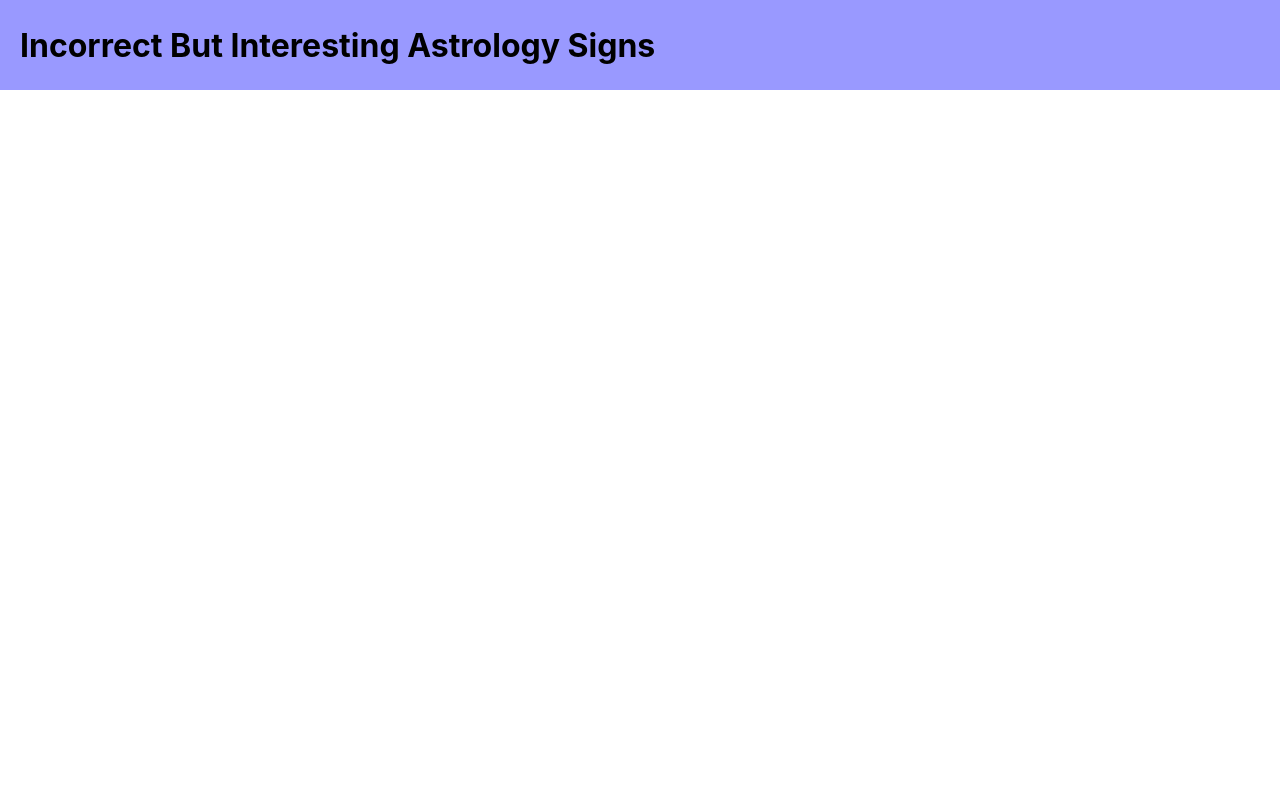
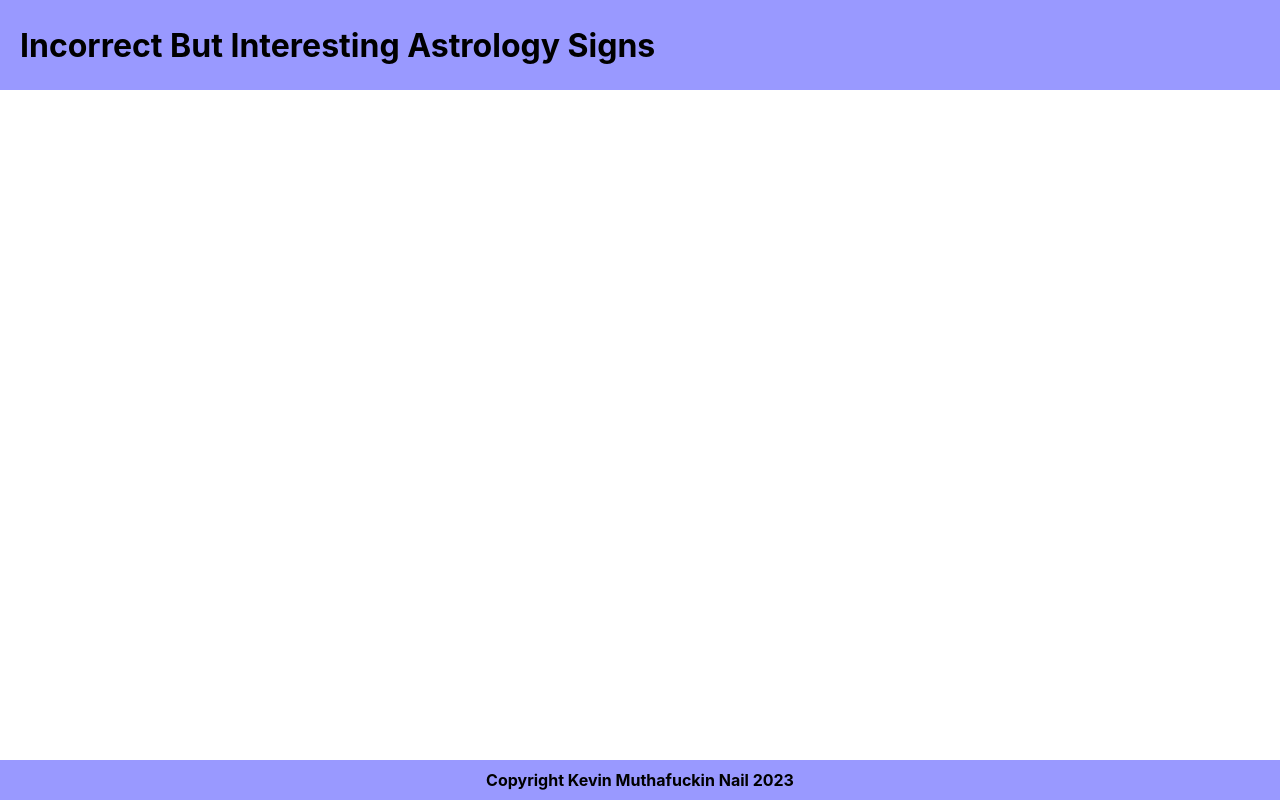
Before and after one commit to kevinnail/zodiac-signs, a React (Create React App) app: page / in a window 1280 px wide. Built offline with nearby package versions, Linux system fonts and the light colour scheme.

Commit message:
footer displaying properly

```diff
--- a/src/App.js
+++ b/src/App.js
@@ -1,15 +1,15 @@
 import React from 'react';
 import './App.css';
 import Header from './components/Header/Header';
-// import Footer from './components/Footer/Footer';
+import Footer from './components/Footer/Footer';
 // import Main from './components/Main/Main';
 
 function App() {
   return (
     <div className="App">
       <Header />
-      {/* <Main />
-      <Footer /> */}
+      {/* <Main />  */}
+      <Footer />
     </div>
   );
 }
--- a/src/components/Footer/Footer.css
+++ b/src/components/Footer/Footer.css
@@ -0,0 +1,12 @@
+footer {
+  color: black;
+  height: 40px;
+  background-color: rgb(153, 153, 255);
+  display: flex;
+  align-items: center;
+  justify-content: center;
+  position: fixed;
+  width: 100%;
+  bottom: 0;
+  font-weight: bold;
+}
--- a/src/components/Footer/Footer.js
+++ b/src/components/Footer/Footer.js
@@ -0,0 +1,10 @@
+import React from 'react';
+import './Footer.css';
+
+export default function Footer() {
+  return (
+    <footer>
+      <p>Copyright Kevin Muthafuckin Nail 2023</p>
+    </footer>
+  );
+}
```
